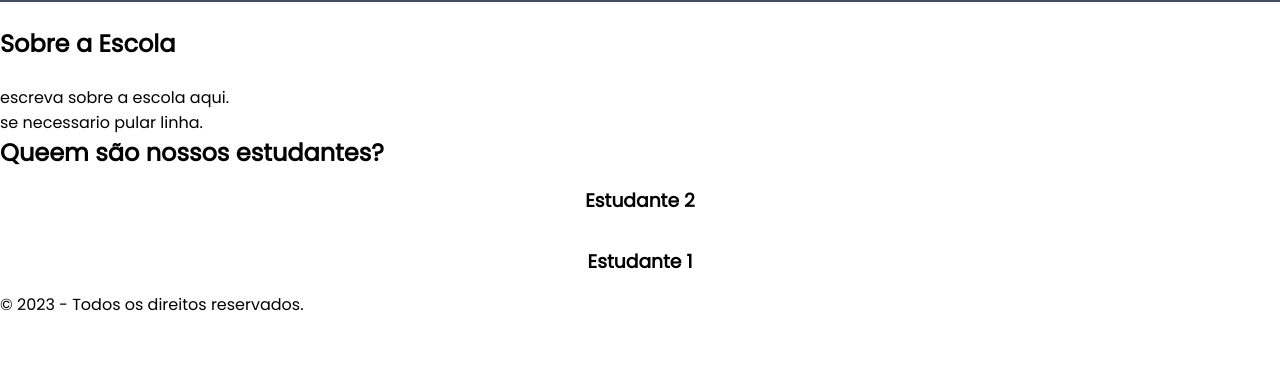
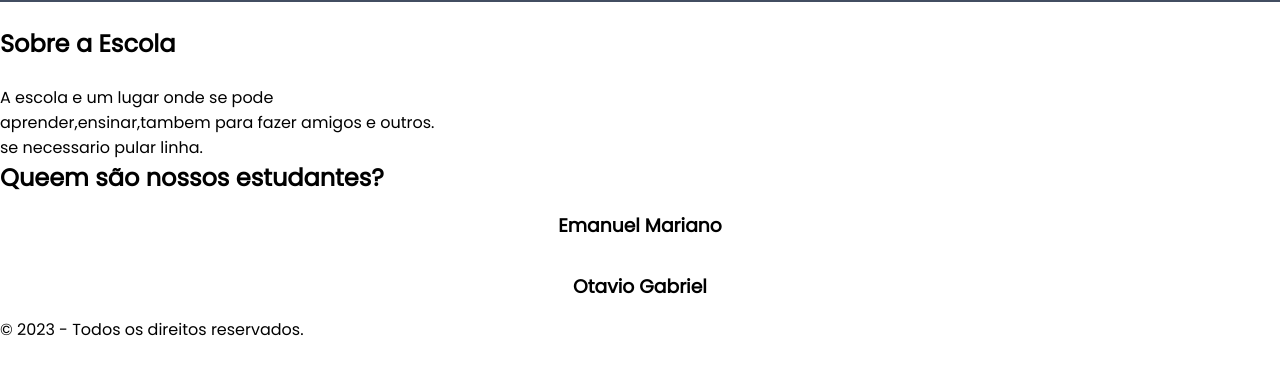
Before and after one commit to htm4nuel/sites-escola, a plain HTML site: page index.html in a window 1280 px wide. Shown: the part 121-496 px from the top of the page. Drawn offline with Linux system fonts and the light colour scheme.

Commit message:
alterei nomes e adicionei algo sobre a escola

```diff
--- a/index.html
+++ b/index.html
@@ -21,7 +21,7 @@
          <section clas="escola">
             <div class="escola-div-conteudo">
                 <h2 class="escola-titulo">Sobre a Escola</h2>
-                <p class="escola-texto-um">escreva sobre a escola aqui.</p>
+                <p class="escola-texto-um">A escola e um lugar onde se pode aprender,ensinar,tambem para fazer amigos e outros.</p>
                 <p class="escola-texto-dois">se necessario pular linha.</p>
             </div>
 
@@ -32,12 +32,12 @@
               <span></span>
               <div class="estudante-div">
 
-                <h3 class="estudante-nome">Estudante 2</h3>
+                <h3 class="estudante-nome">Emanuel Mariano</h3>
 
             </div>
             <div class="estudante-div">
 
-                <h3 class="estudante-nome">Estudante 1</h3>
+                <h3 class="estudante-nome">Otavio Gabriel</h3>
 
             </div>
 
```
